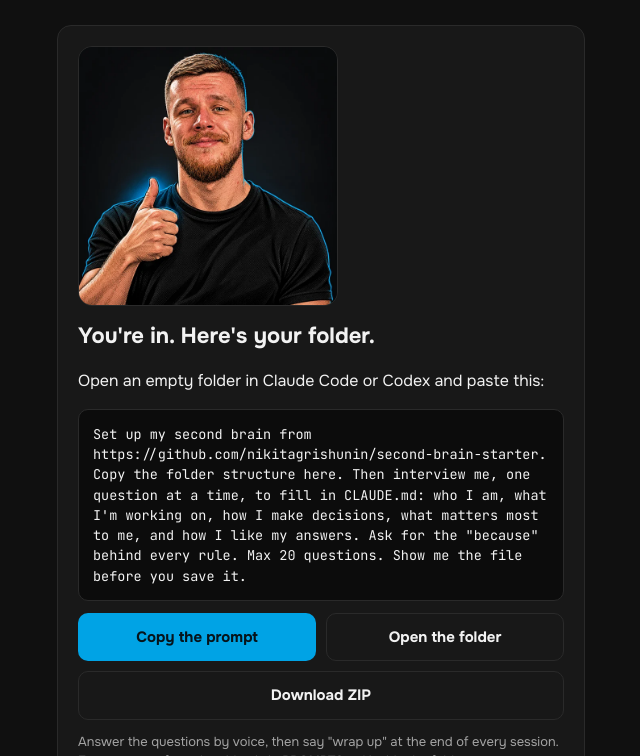
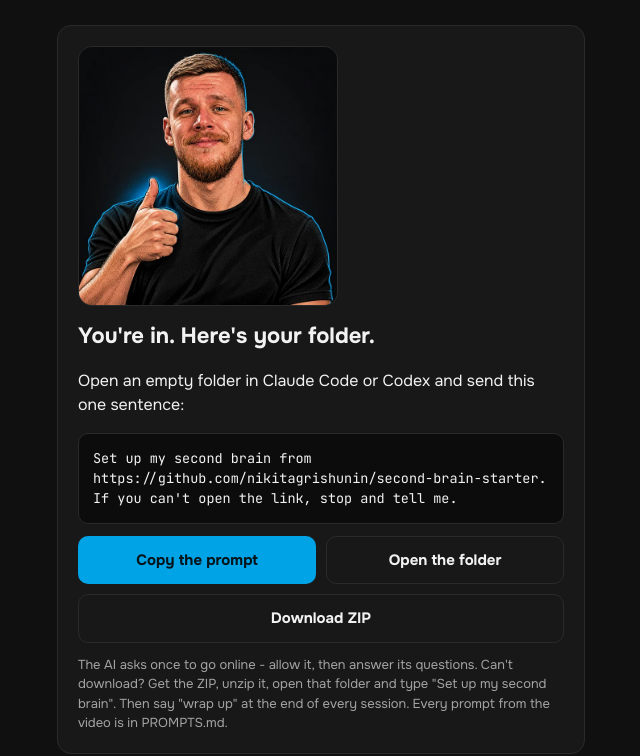
Before and after one commit to nikitagrishunin/prompted, a plain HTML site: page second-brain-starter/index.html in a window 1280 px wide. Both pictures are taken after typing "Sample", "name@example.com" into the empty fields and a click on the button "Send me the folder". Shown: the part 388-1144 px from the top of the page, without its empty margins (319-959 px from the left). Drawn offline with Linux system fonts and the light colour scheme; no server answers.

Commit message:
Publish second-brain-starter
Co-Authored-By: Claude Opus 5.5 <noreply@anthropic.com>

```diff
--- a/second-brain-starter/index.html
+++ b/second-brain-starter/index.html
@@ -82,14 +82,14 @@
   <section class="after" id="after">
     <figure class="pic pic-after solo"><img src="img/after.webp" alt="Nikita from Prompted giving a thumbs up" width="640" height="640"></figure>
     <h2>You&#x27;re in. Here&#x27;s your folder.</h2>
-    <p>Open an empty folder in Claude Code or Codex and paste this:</p>
-    <pre id="prompt">Set up my second brain from https://github.com/nikitagrishunin/second-brain-starter. Copy the folder structure here. Then interview me, one question at a time, to fill in CLAUDE.md: who I am, what I&#x27;m working on, how I make decisions, what matters most to me, and how I like my answers. Ask for the &quot;because&quot; behind every rule. Max 20 questions. Show me the file before you save it.</pre>
+    <p>Open an empty folder in Claude Code or Codex and send this one sentence:</p>
+    <pre id="prompt">Set up my second brain from https://github.com/nikitagrishunin/second-brain-starter. If you can&#x27;t open the link, stop and tell me.</pre>
     <div class="row">
       <button type="button" id="copy">Copy the prompt</button>
       <a class="ghost" href="https://github.com/nikitagrishunin/second-brain-starter" target="_blank" rel="noopener">Open the folder</a>
       <a class="ghost" href="https://github.com/nikitagrishunin/second-brain-starter/archive/refs/heads/main.zip">Download ZIP</a>
     </div>
-    <p class="small">Answer the questions by voice, then say &quot;wrap up&quot; at the end of every session. Every prompt from the video is in PROMPTS.md inside the folder.</p>
+    <p class="small">The AI asks once to go online - allow it, then answer its questions. Can&#x27;t download? Get the ZIP, unzip it, open that folder and type &quot;Set up my second brain&quot;. Then say &quot;wrap up&quot; at the end of every session. Every prompt from the video is in PROMPTS.md.</p>
   </section>
 
   <footer>Prompted · 600 1st Ave, Ste 330 PMB 92768, Seattle, WA 98104, USA · contact: reply to any Prompted email · With the box ticked, your email goes to Kit for Prompted emails; otherwise it's kept only as a record of your request. · <a href="../privacy/">Privacy</a></footer>
```
